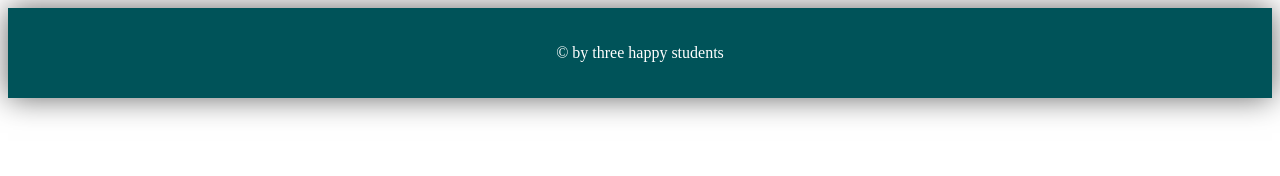
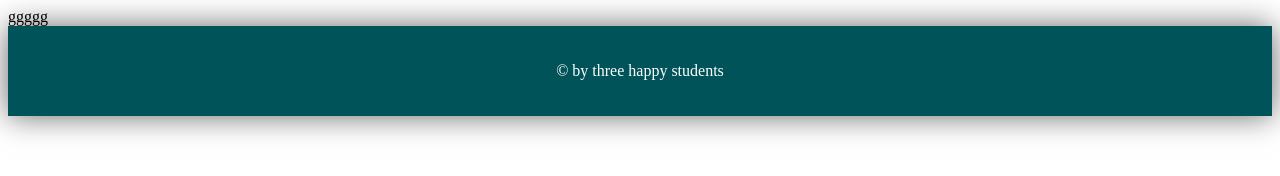
Before and after one commit to Yauheni-blr/vww-sc, a plain HTML site: page index.html in a window 1280 px wide. Drawn offline with Linux system fonts and the light colour scheme.

Commit message:
test check

```diff
--- a/index.html
+++ b/index.html
@@ -12,7 +12,7 @@
   <div class="main">
 
     <div class="main__body">
-
+      ggggg
     </div>
 
     <div class="main__footer">
```
